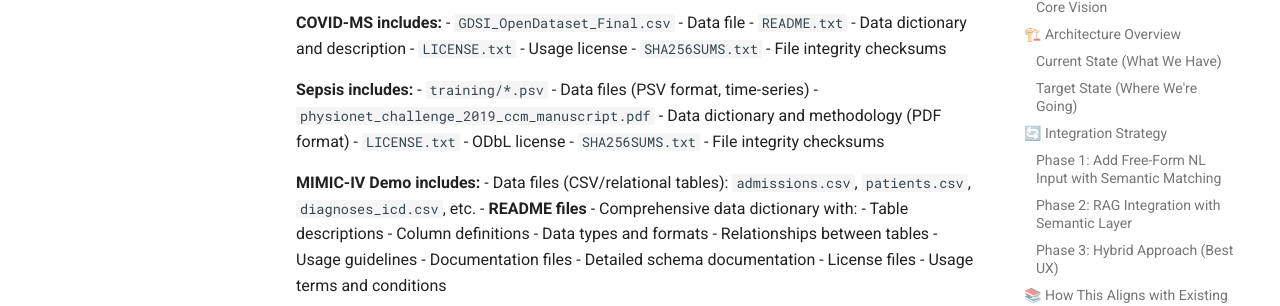
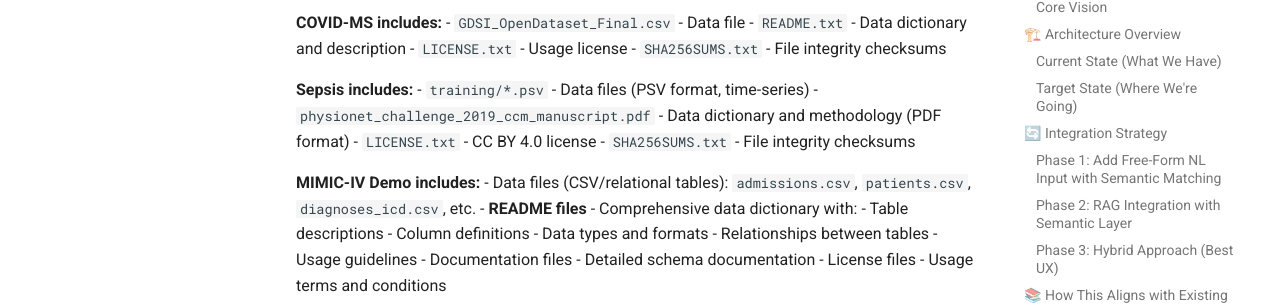
Before and after one commit to jtouley/md_data_explorer, an MkDocs documentation site: the page built from docs/vision/UNIFIED_VISION.md, in a window 1280 px wide and 900 px high, scrolled down 9153 px. Shown: the part 128-434 px from the top of the window. Built offline with MkDocs 1.6.1 and Material for MkDocs 9.7.7, drawn with Linux system fonts in a browser that asks for light colours; comment, search, counter and statistics services are not loaded.

Commit message:
docs: Sepsis 2019 licence is CC BY 4.0 in the vision doc too
Co-Authored-By: Claude Opus 5.5 <noreply@anthropic.com>
Claude-Session: https://claude.ai/code/session_01Lho8TYTiEckwDsM4soF5Ym

```diff
--- a/docs/vision/UNIFIED_VISION.md
+++ b/docs/vision/UNIFIED_VISION.md
@@ -465,7 +465,7 @@ The [MIMIC-IV Demo](https://physionet.org/content/mimic-iv-demo/2.2/hosp/#files-
 **Sepsis includes:**
 - `training/*.psv` - Data files (PSV format, time-series)
 - `physionet_challenge_2019_ccm_manuscript.pdf` - Data dictionary and methodology (PDF format)
-- `LICENSE.txt` - ODbL license
+- `LICENSE.txt` - CC BY 4.0 license
 - `SHA256SUMS.txt` - File integrity checksums
 
 **MIMIC-IV Demo includes:**
```
